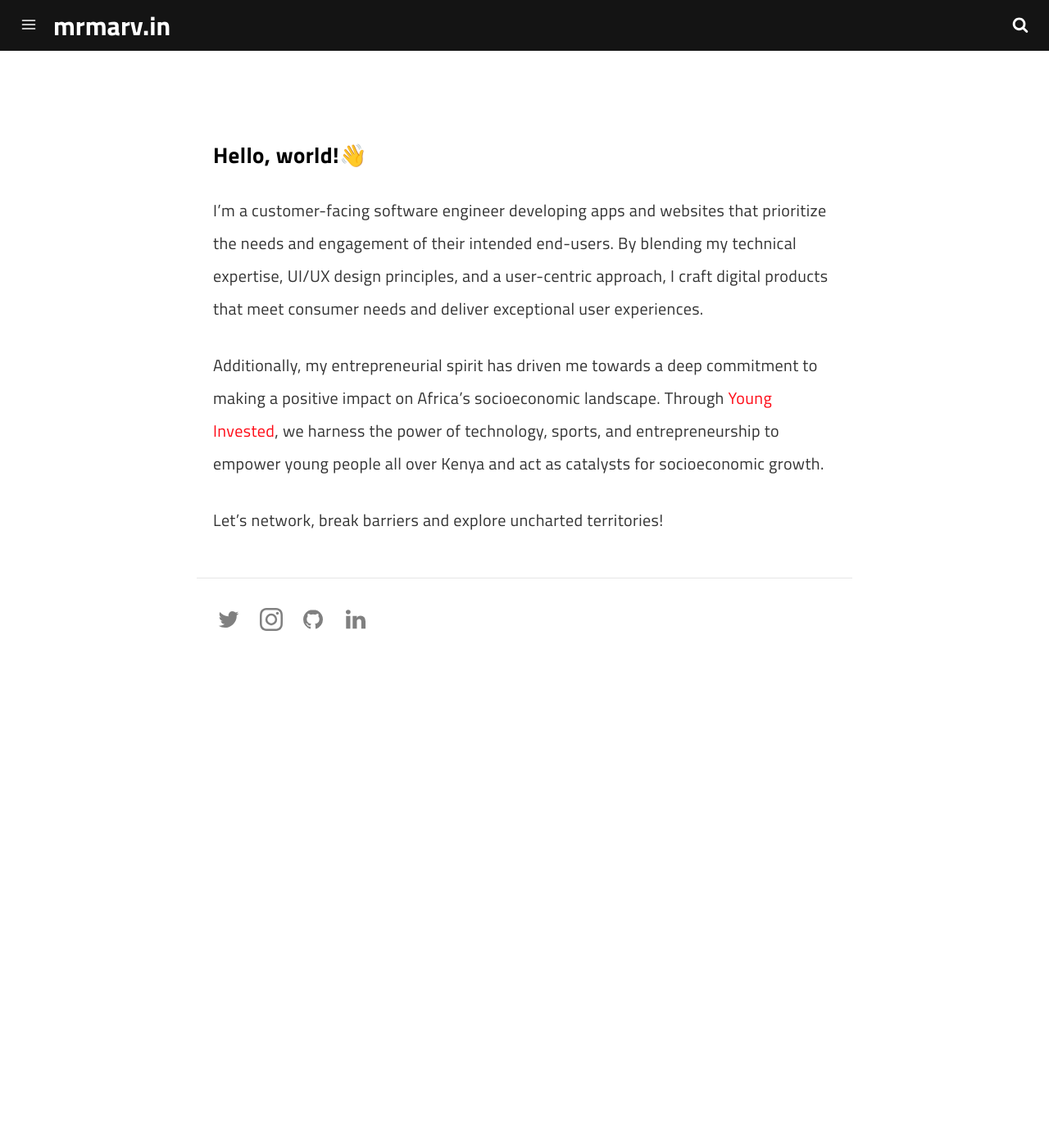
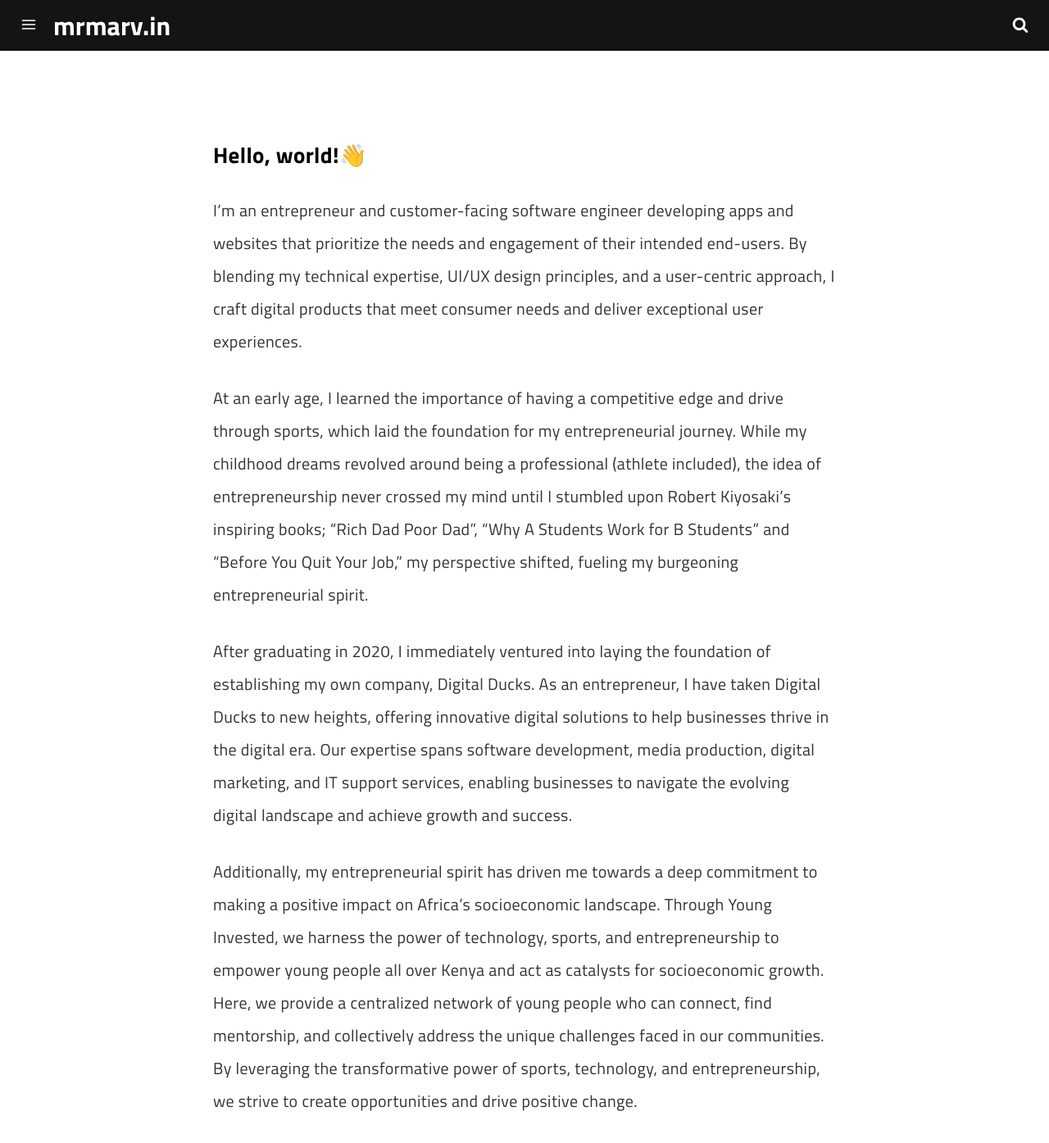
Before and after one commit to marv0/marv0.github.io, a Jekyll site: the page built from pages/about.md, in a window 1280 px wide and 1400 px high. Shown: the top 1395 px of the window at 82% size. Built offline with Jekyll 4.4.1, drawn with Linux system fonts in a browser that asks for light colours; a script that is not in the unit is left out.

Commit message:
Update about.md

```diff
--- a/pages/about.md
+++ b/pages/about.md
@@ -8,8 +8,12 @@ permalink: /about/
 ---
 ### Hello, world!👋
 
-I'm a customer-facing software engineer developing apps and websites that prioritize the needs and engagement of their intended end-users. By blending my technical expertise, UI/UX design principles, and a user-centric approach, I craft digital products that meet consumer needs and deliver exceptional user experiences.
+I’m an entrepreneur and customer-facing software engineer developing apps and websites that prioritize the needs and engagement of their intended end-users. By blending my technical expertise, UI/UX design principles, and a user-centric approach, I craft digital products that meet consumer needs and deliver exceptional user experiences.
 
-Additionally, my entrepreneurial spirit has driven me towards a deep commitment to making a positive impact on Africa's socioeconomic landscape. Through [Young Invested](https://www.younginvested.org), we harness the power of technology, sports, and entrepreneurship to empower young people all over Kenya and act as catalysts for socioeconomic growth.
+At an early age, I learned the importance of having a competitive edge and drive through sports, which laid the foundation for my entrepreneurial journey. While my childhood dreams revolved around being a professional (athlete included), the idea of entrepreneurship never crossed my mind until I stumbled upon Robert Kiyosaki's inspiring books; "Rich Dad Poor Dad", "Why A Students Work for B Students" and "Before You Quit Your Job," my perspective shifted, fueling my burgeoning entrepreneurial spirit.
 
-Let's network, break barriers and explore uncharted territories!
+After graduating in 2020, I immediately ventured into laying the foundation of establishing my own company, Digital Ducks. As an entrepreneur, I have taken Digital Ducks to new heights, offering innovative digital solutions to help businesses thrive in the digital era. Our expertise spans software development, media production, digital marketing, and IT support services, enabling businesses to navigate the evolving digital landscape and achieve growth and success.
+
+Additionally, my entrepreneurial spirit has driven me towards a deep commitment to making a positive impact on Africa's socioeconomic landscape. Through Young Invested, we harness the power of technology, sports, and entrepreneurship to empower young people all over Kenya and act as catalysts for socioeconomic growth. Here, we provide a centralized network of young people who can connect, find mentorship, and collectively address the unique challenges faced in our communities. By leveraging the transformative power of sports, technology, and entrepreneurship, we strive to create opportunities and drive positive change.
+
+Let’s network, break barriers and explore uncharted territories!
```
